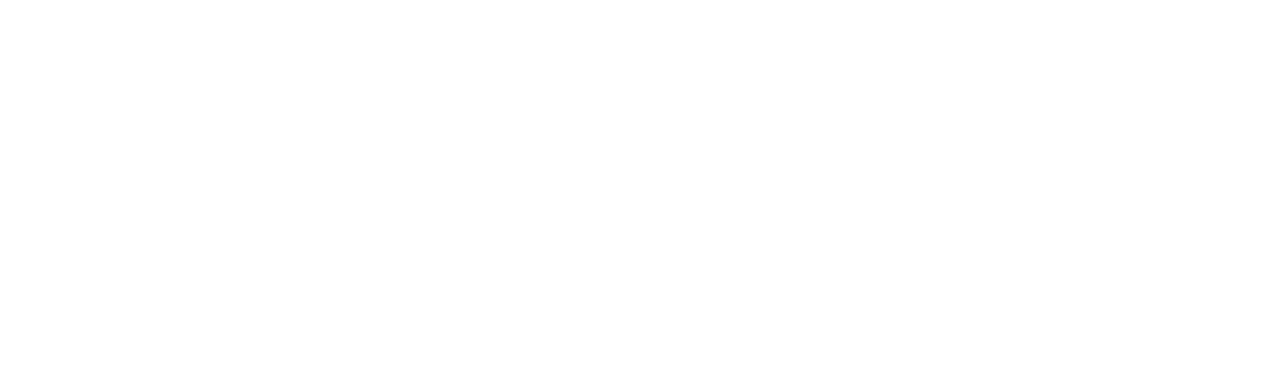
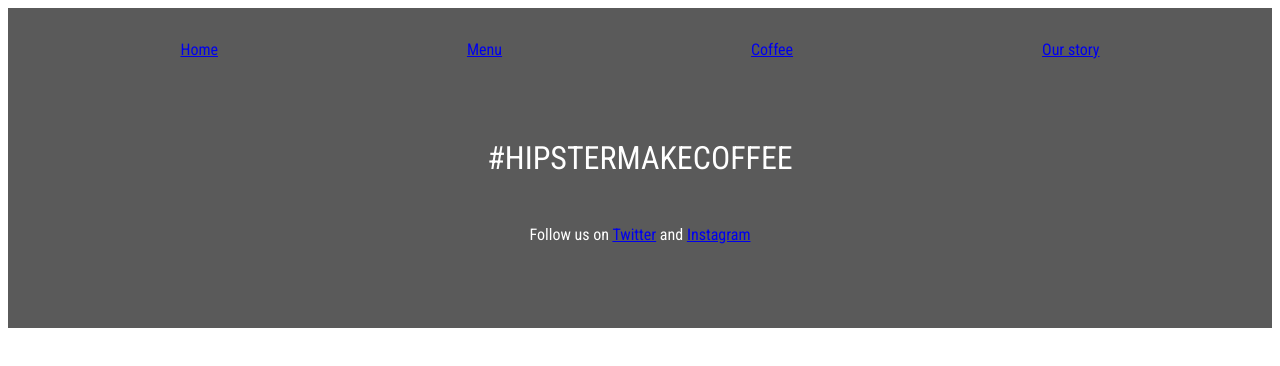
Before and after one commit to Vulturesman/generic-hipster-coffee, a website built with Vite: page index.html in a window 1280 px wide. Built offline with nearby package versions, Linux system fonts and the light colour scheme.

Commit message:
kuba2 footer

```diff
--- a/index.html
+++ b/index.html
@@ -12,5 +12,28 @@
     />
     <title>Document</title>
   </head>
-  <body></body>
+  <body>
+    <header></header>
+
+    <main></main>
+
+    <footer>
+
+      <div class="footer_nav">
+        <a href="Home" class="Home">Home</a>
+        <a href="Menu">Menu</a>
+        <a href="Coffee">Coffee</a>
+        <a href="Our story">Our story</a>
+      </div>
+
+      <div class="footer_content">
+        <p class="hips">#HIPSTERMAKECOFFEE</p>
+
+        <p>Follow us on <a href="Twitter">Twitter</a> and <a href="Instagram">Instagram</a></p>
+      </div>
+
+    </footer>
+
+
+  </body>
 </html>
--- a/src/scss/_variables.scss
+++ b/src/scss/_variables.scss
@@ -7,3 +7,4 @@ $black: #000000;
 $lightgray: #d3d3d3;
 $gray: #808080;
 $blue: #0000ff;
+$footer-color:#5A5A5A;
--- /dev/null
+++ b/src/scss/footer.scss
@@ -0,0 +1,39 @@
+footer {
+    width: 100%;
+    height: 20em;
+background-color: $footer-color;
+padding-top: 2em;
+
+.footer_nav{
+            width: 100%;
+            display: flex;
+            justify-content: space-around;
+            align-items: center;
+            padding: 0 3em;
+        }
+  }
+
+.footer_content{
+    display: flex;
+    flex-direction: column;
+    justify-content: center;
+    align-items: center;
+    width: 100%;
+    margin-top: 3em;
+        p {
+        color: $white;
+        font-size: 1em;
+
+
+     } .hips {
+        font-size: 2em;
+     }
+}
+
+@media screen and (min-width: 1000px) {
+    .footer_nav{
+        justify-content: center;
+        align-items: center;
+
+    }
+}
--- a/src/scss/index.scss
+++ b/src/scss/index.scss
@@ -8,6 +8,7 @@ html {
 }
 
 @import "variables.scss";
+@import "footer.scss";
 
 body {
   font-family: $font;
```
